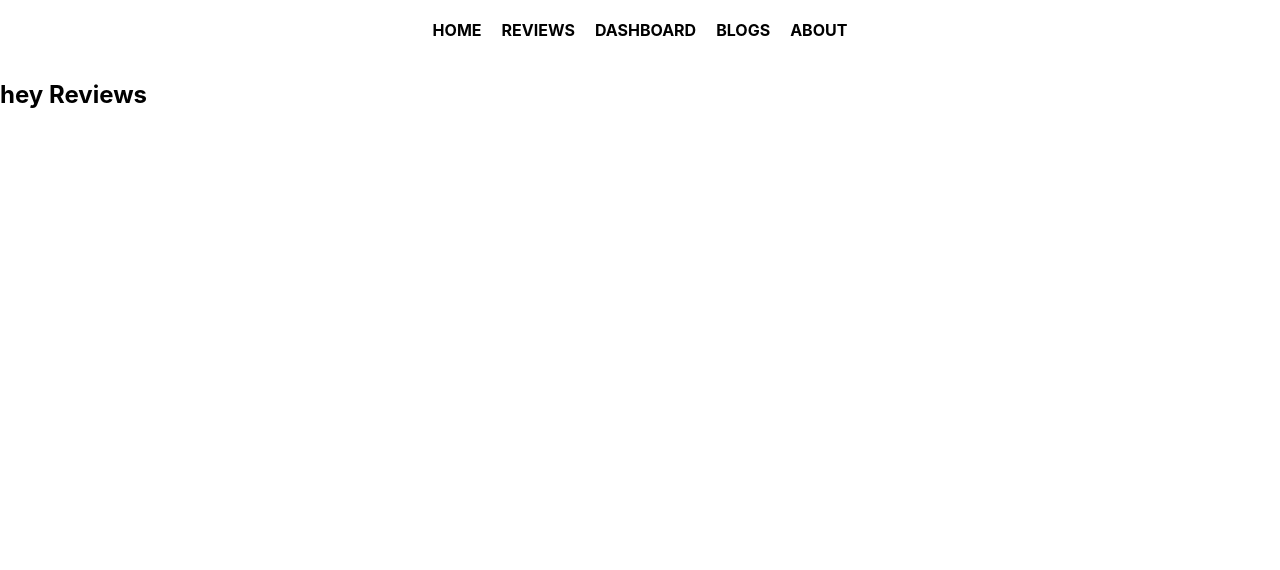
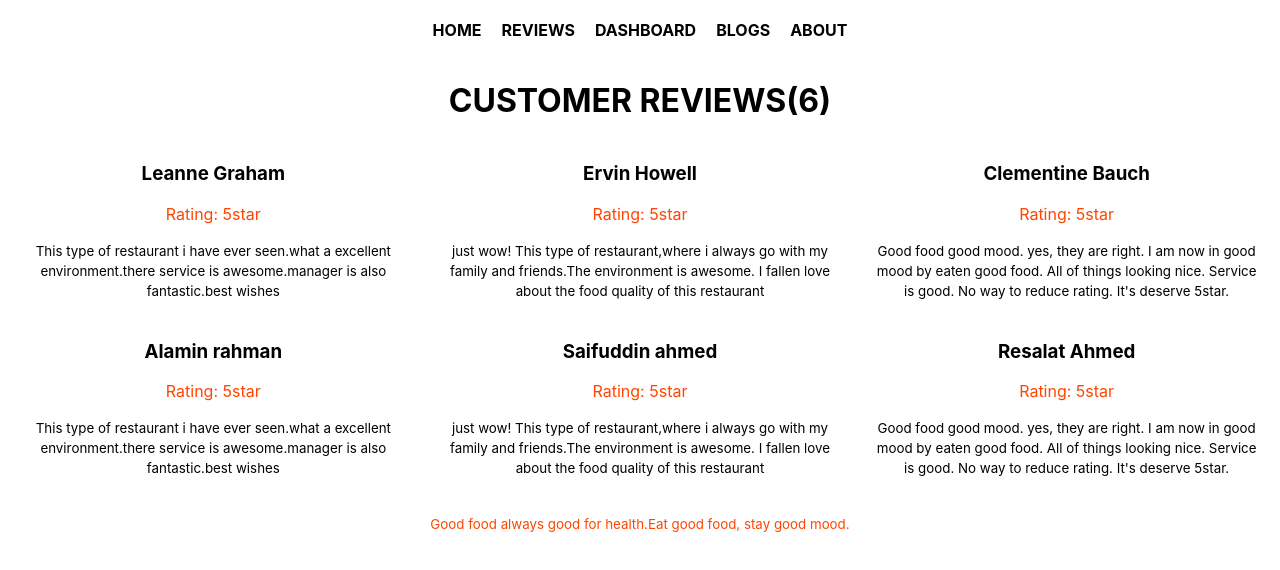
Before and after one commit to shahin7333/Good_Food, a React (Create React App) app: page /reviews in a window 1280 px wide. Shown: the top 570 px of the page. Built offline with nearby package versions, Linux system fonts and the light colour scheme.

Commit message:
show all reviews done

```diff
--- /dev/null
+++ b/public/sixcomments.json
@@ -0,0 +1,38 @@
+[
+    {
+        "id": 1,
+        "name": "Leanne Graham",
+        "review": "5star",
+        "comment": "This type of restaurant i have ever seen.what a excellent environment.there service is awesome.manager is also fantastic.best wishes"
+    },
+    {
+        "id": 2,
+        "name": "Ervin Howell",
+        "review": "5star",
+        "comment": "just wow! This type of restaurant,where i always go with my family and friends.The environment is awesome. I fallen love about the food quality of this restaurant"
+    },
+    {
+        "id": 3,
+        "name": "Clementine Bauch",
+        "review": "5star",
+        "comment": "Good food good mood. yes, they are right. I am now in good mood by eaten good food. All of things looking nice. Service is good. No way to reduce rating. It's deserve 5star."
+    },
+    {
+        "id": 4,
+        "name": "Alamin rahman",
+        "review": "5star",
+        "comment": "This type of restaurant i have ever seen.what a excellent environment.there service is awesome.manager is also fantastic.best wishes"
+    },
+    {
+        "id": 5,
+        "name": "Saifuddin ahmed",
+        "review": "5star",
+        "comment": "just wow! This type of restaurant,where i always go with my family and friends.The environment is awesome. I fallen love about the food quality of this restaurant"
+    },
+    {
+        "id": 6,
+        "name": "Resalat Ahmed",
+        "review": "5star",
+        "comment": "Good food good mood. yes, they are right. I am now in good mood by eaten good food. All of things looking nice. Service is good. No way to reduce rating. It's deserve 5star."
+    }
+]
--- a/src/Component/Home/Home.js
+++ b/src/Component/Home/Home.js
@@ -1,9 +1,15 @@
 import React, { useState, useEffect } from 'react';
+import { useNavigate } from 'react-router-dom';
 import Comment from '../Comment/Comment';
 import img from '../img/ice-cream.png';
 import './Home.css'
 
 const Home = () => {
+    const navigate = useNavigate();
+    const showComments = () => {
+        const path = `/reviews`;
+        navigate(path);
+    }
     const [comments, setComments] = useState([]);
     useEffect(() => {
         fetch('comments.json')
@@ -30,8 +36,7 @@ const Home = () => {
                         comments.map(comment => <Comment key={comment.id} comment={comment}></Comment>)
                     }
                 </div>
-                <button className='see-all-reviews'>See all reviews</button>
-
+                <button onClick={showComments} className='see-all-reviews'>See all reviews</button>
             </div>
         </div>
 
--- a/src/Component/Reviews/Reviews.css
+++ b/src/Component/Reviews/Reviews.css
@@ -0,0 +1,12 @@
+.six-comments {
+    display: grid;
+    grid-template-columns: repeat(3, 1fr);
+}
+
+.customer-six-comments {
+    text-align: center;
+}
+
+.review-down-p {
+    color: orangered;
+}
--- a/src/Component/Reviews/Reviews.js
+++ b/src/Component/Reviews/Reviews.js
@@ -1,9 +1,25 @@
-import React from 'react';
+import React, { useEffect, useState } from 'react';
+import SixComments from '../SixComments/SixComments';
+import './Reviews.css'
+
 
 const Reviews = () => {
+    const [comments, setComments] = useState([]);
+    useEffect(() => {
+        fetch('sixcomments.json')
+            .then(res => res.json())
+            .then(data => setComments(data))
+    }, []);
+
     return (
-        <div>
-            <h2>hey Reviews</h2>
+        <div className='customer-six-comments'>
+            <h1>CUSTOMER REVIEWS({comments.length})</h1>
+            <div className='six-comments'>
+                {
+                    comments.map(comment => <SixComments key={comment.id} comment={comment}></SixComments>)
+                }
+            </div>
+            <p className='review-down-p'><small>Good food always good for health.Eat good food, stay good mood.</small></p>
         </div>
     );
 };
--- /dev/null
+++ b/src/Component/SixComments/SixComments.js
@@ -0,0 +1,17 @@
+import React from 'react';
+
+const SixComments = (props) => {
+    const { name, review, comment } = props.comment;
+    return (
+        <div>
+            <div className='review-div'>
+                <h3>{name}</h3>
+                <p className='rating'>Rating: {review}</p>
+                <p><small>{comment}</small></p>
+
+            </div>
+        </div>
+    );
+};
+
+export default SixComments;
```
Also changed, not shown: public/allCommnets.json (deleted, +0 -38 lines).
